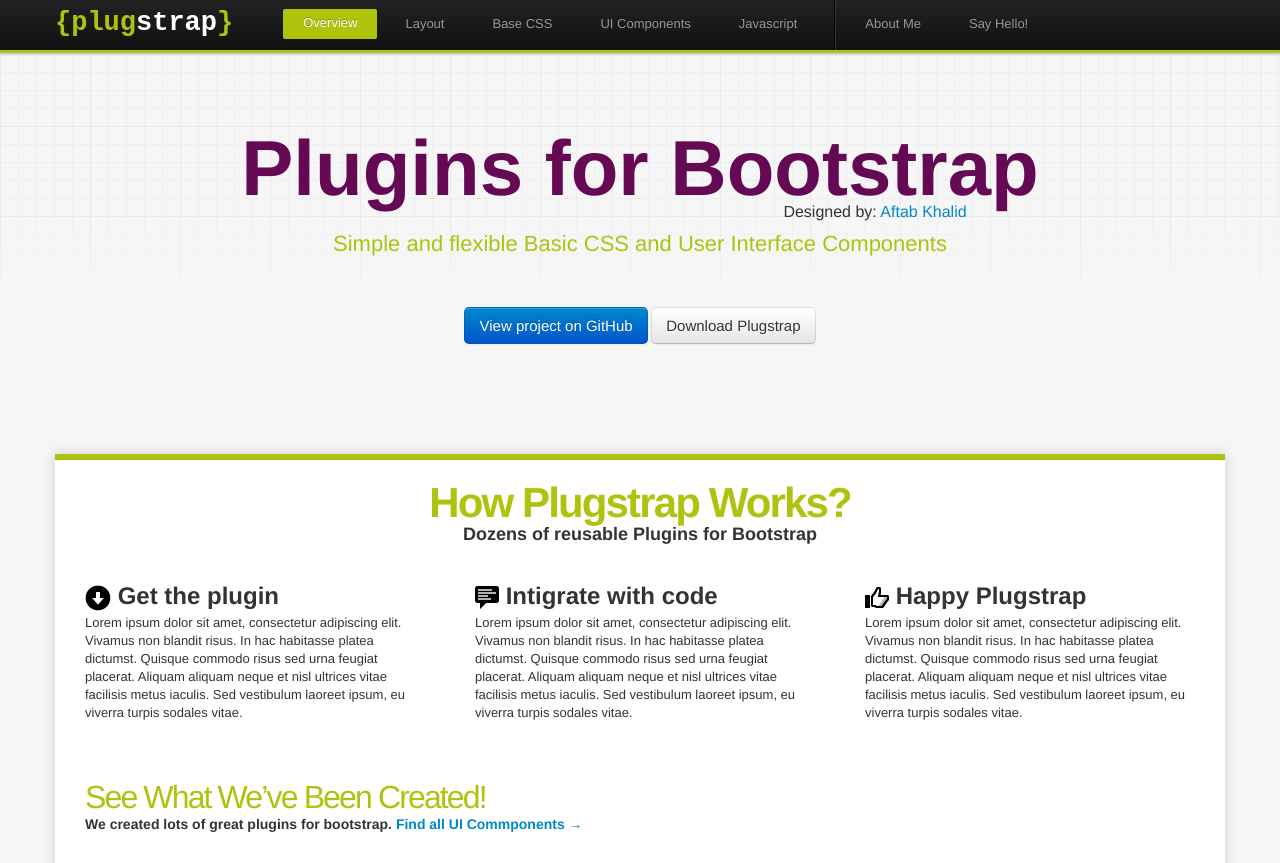
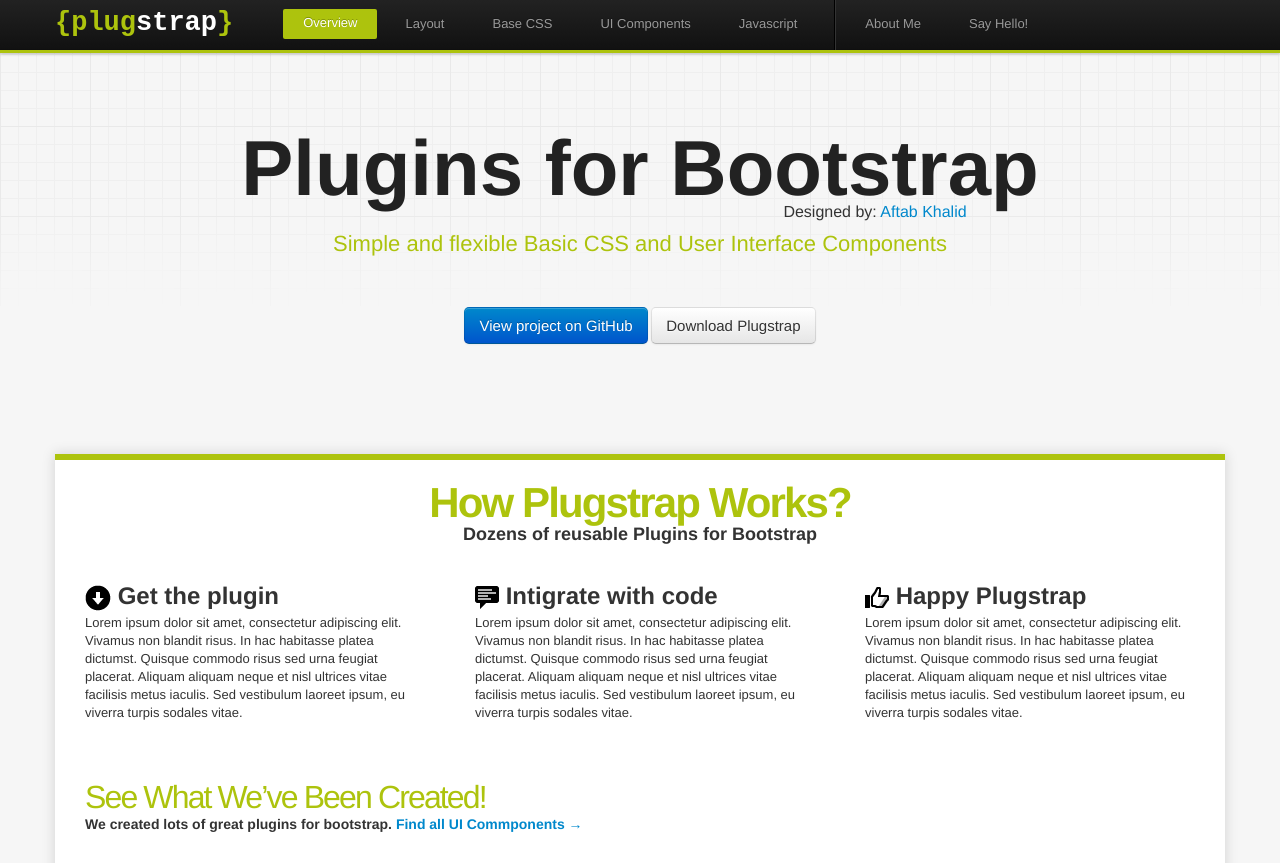
Before and after one commit to aftabkhalid/plugstrap, a plain HTML site: page index.html in a window 1280 px wide. Shown: the top 863 px of the page. Drawn offline with Linux system fonts and the light colour scheme.

Commit message:
undo featurd unit heading

```diff
--- a/css/theme/theme.css
+++ b/css/theme/theme.css
@@ -12,7 +12,7 @@ body{
 }
 .featured-unit h1{
 	font-size:78px;
-	color:#650954;
+	color:#222;
 }
 .featured-unit h2,
 .featured-unit h3{
```
